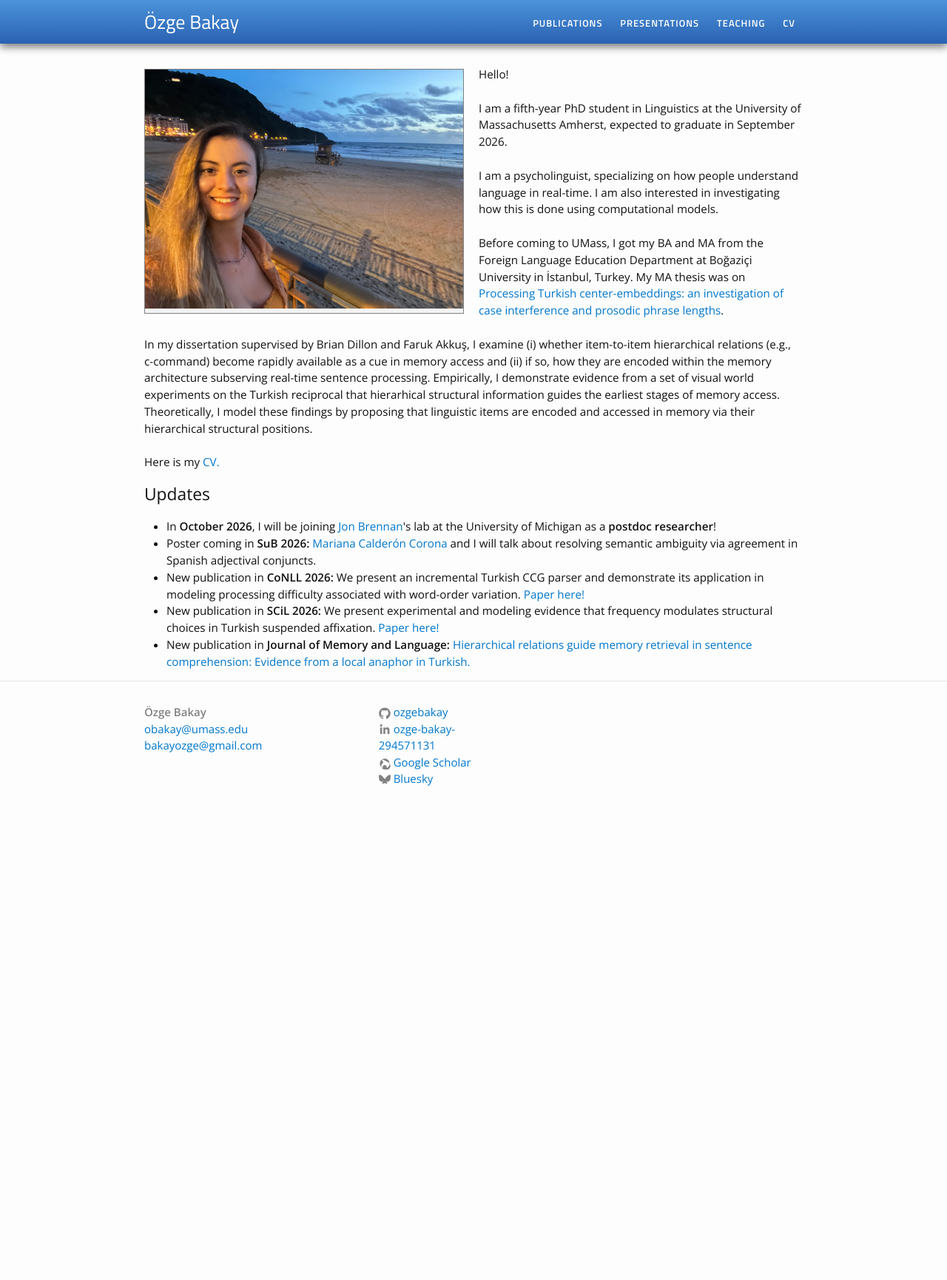
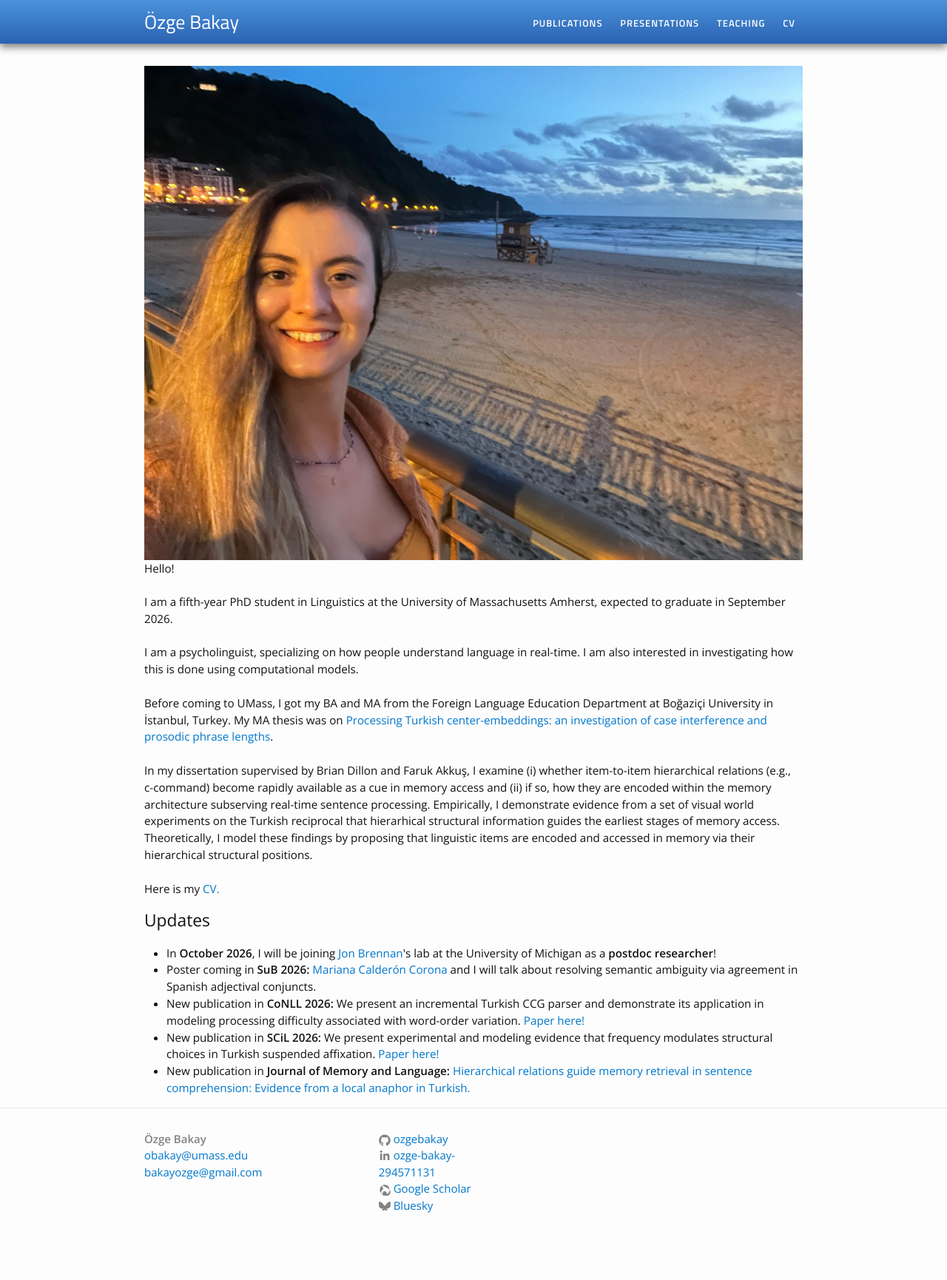
Before and after one commit to ozgebakay/ozgebakay.github.io, a Jekyll site: the page built from index.html, in a window 1280 px wide. Shown: the whole page at 74% size. Built offline with Jekyll 4.4.1, drawn with Linux system fonts in a browser that asks for light colours; before the commit the page ends 1154 px from its top, so only the background shows below that.

Commit message:
Update image.html

```diff
--- a/_includes/image.html
+++ b/_includes/image.html
@@ -1,4 +1,3 @@
-<dl id="" class="wp-caption align{{include.align}}" style="width: {{include.width}}px !important; max-width: 100% !important;">
-<dt><a href="{{ site.baseurl }}{{ include.href }}"><img class="" src="{{ site.baseurl }}{{ include.url }}" alt="{{ include.caption }}" style="width: 100% !important; height: auto !important; object-fit: contain !important;" /></a></dt>
-<dd>{{ include.caption }}</dd>
-</dl>
+<a href="{{ site.baseurl }}{{ include.href }}">
+  <img src="{{ site.baseurl }}{{ include.url }}" alt="{{ include.caption }}" style="max-width: 100% !important; height: auto !important; object-fit: contain !important;" />
+</a>
```
